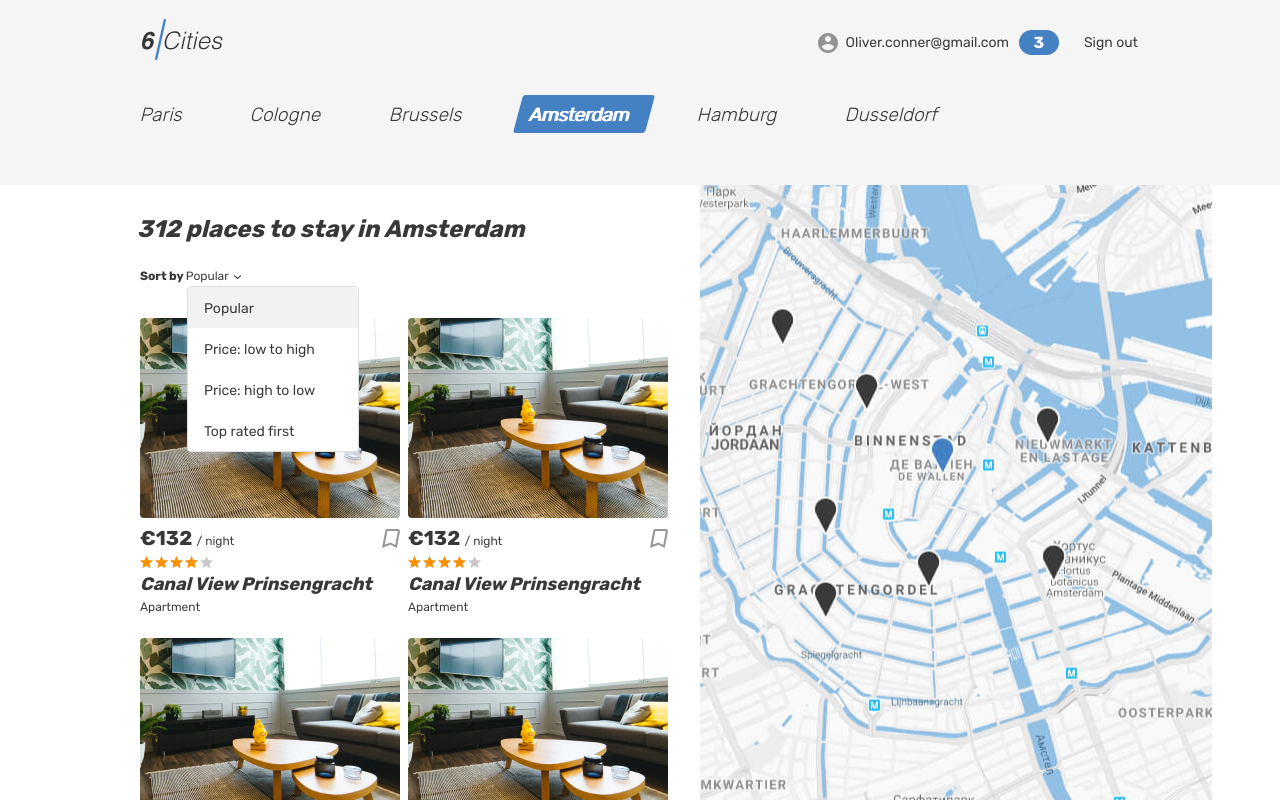
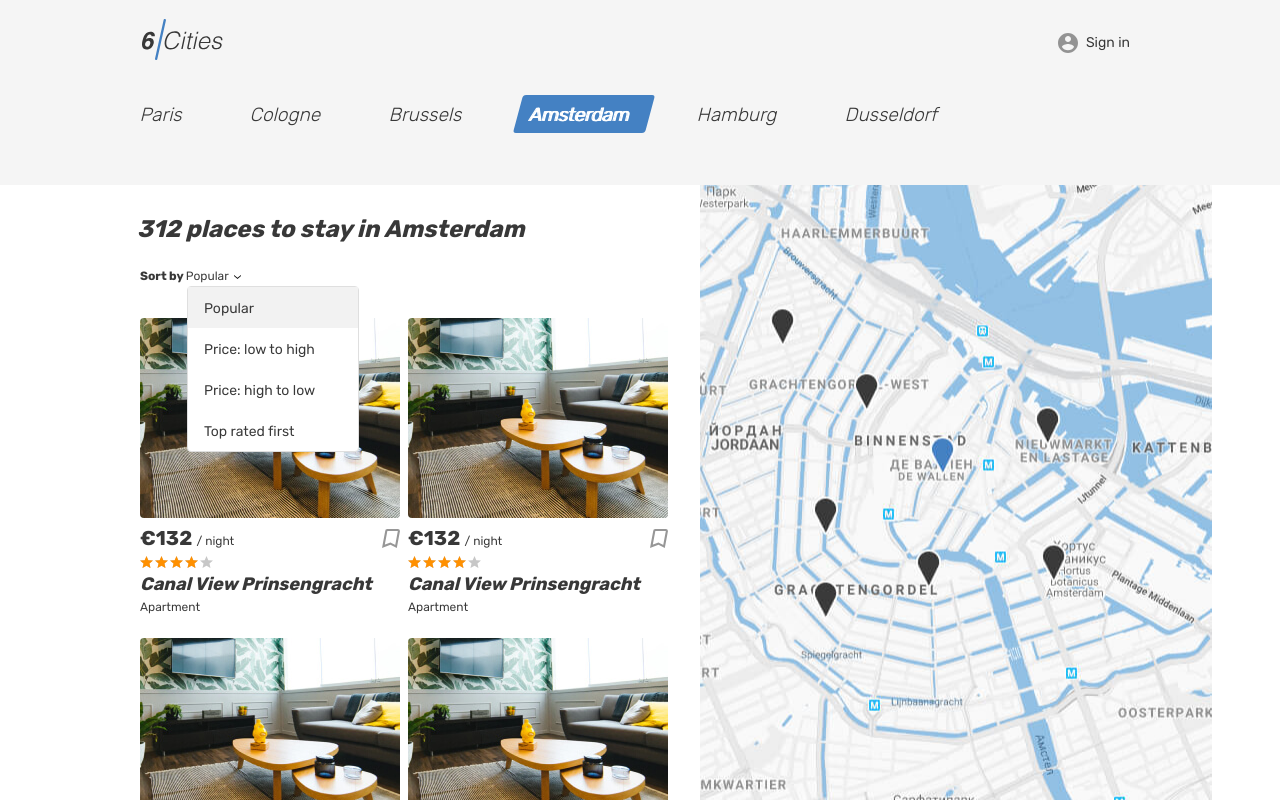
Before and after one commit to SergViktKobzev/96091-six-cities-12, a React (Create React App) app in the folder project/: page / in a window 1280 px wide. Built offline with nearby package versions, Linux system fonts and the light colour scheme.

Commit message:
Исправил замечания наставника по предыдущему ДЗ (module3-task1)

```diff
--- a/project/src/components/app/app.tsx
+++ b/project/src/components/app/app.tsx
@@ -2,23 +2,23 @@ import MainPage from '../../pages/main-page/main-page';
 import LoginPage from '../../pages/login-page/login-page';
 import FavoritesPage from '../../pages/favorites-page/favorites-page';
 import RoomPage from '../../pages/room-page/room-page';
-import NotFountPage from '../../pages/not-found-page/not-found-page';
+import NotFoundPage from '../../pages/not-found-page/not-found-page';
 import Layout from '../../pages/layout/layout';
 import {Route, BrowserRouter, Routes} from 'react-router-dom';
 import {AppRoute, AuthorizationStatus} from '../../const';
 import PrivateRoute from '../private-route/private-route';
 import {HelmetProvider} from 'react-helmet-async';
 
-type offerCountProps = {
+type OfferCountProps = {
   offerCount: number;
 };
 
-export default function App({offerCount}: offerCountProps): JSX.Element {
+export default function App({offerCount}: OfferCountProps): JSX.Element {
   return (
     <HelmetProvider>
       <BrowserRouter>
         <Routes>
-          <Route path={AppRoute.Main} element={<Layout />}>
+          <Route path={AppRoute.Main} element={<Layout authorizationStatus={AuthorizationStatus.NoAuth} />}>
             <Route index element={<MainPage offerCount={offerCount}/>} />
             <Route path={AppRoute.Login} element={<LoginPage />} />
             <Route path={AppRoute.Favorites} element={
@@ -28,7 +28,7 @@ export default function App({offerCount}: offerCountProps): JSX.Element {
             }
             />
             <Route path={AppRoute.Room} element={<RoomPage />} />
-            <Route path='*' element={<NotFountPage />} />
+            <Route path={AppRoute.NotFound} element={<NotFoundPage />} />
           </Route>
         </Routes>
       </BrowserRouter>
--- a/project/src/const.ts
+++ b/project/src/const.ts
@@ -3,6 +3,7 @@ export enum AppRoute {
   Login = '/login',
   Favorites = '/favorites',
   Room = '/offer/:id',
+  NotFound = '*',
 }
 
 export enum AuthorizationStatus {
--- a/project/src/pages/layout/layout.tsx
+++ b/project/src/pages/layout/layout.tsx
@@ -1,6 +1,44 @@
 import {Outlet, Link} from 'react-router-dom';
+import {AppRoute, AuthorizationStatus} from '../../const';
 
-export default function Layout(): JSX.Element {
+type AuthorizationStatusProps = {
+  authorizationStatus: AuthorizationStatus;
+};
+
+function UserNav({authorizationStatus}: AuthorizationStatusProps): JSX.Element {
+  if (authorizationStatus === AuthorizationStatus.Auth) {
+    return (
+      <ul className="header__nav-list">
+        <li className="header__nav-item user">
+          <Link className="header__nav-link header__nav-link--profile" to="/">
+            <div className="header__avatar-wrapper user__avatar-wrapper">
+            </div>
+            <span className="header__user-name user__name">Oliver.conner@gmail.com</span>
+            <span className="header__favorite-count">3</span>
+          </Link>
+        </li>
+        <li className="header__nav-item">
+          <Link className="header__nav-link" to="/">
+            <span className="header__signout">Sign out</span>
+          </Link>
+        </li>
+      </ul>
+    );
+  }
+  return (
+    <ul className="header__nav-list">
+      <li className="header__nav-item user">
+        <Link className="header__nav-link header__nav-link--profile" to={AppRoute.Login}>
+          <div className="header__avatar-wrapper user__avatar-wrapper">
+          </div>
+          <span className="header__login">Sign in</span>
+        </Link>
+      </li>
+    </ul>
+  );
+}
+
+export default function Layout({authorizationStatus}: AuthorizationStatusProps): JSX.Element {
   return (
     <div className="page page--gray page--main">
       <header className="header">
@@ -12,21 +50,7 @@ export default function Layout(): JSX.Element {
               </Link>
             </div>
             <nav className="header__nav">
-              <ul className="header__nav-list">
-                <li className="header__nav-item user">
-                  <Link className="header__nav-link header__nav-link--profile" to="/">
-                    <div className="header__avatar-wrapper user__avatar-wrapper">
-                    </div>
-                    <span className="header__user-name user__name">Oliver.conner@gmail.com</span>
-                    <span className="header__favorite-count">3</span>
-                  </Link>
-                </li>
-                <li className="header__nav-item">
-                  <Link className="header__nav-link" to="/">
-                    <span className="header__signout">Sign out</span>
-                  </Link>
-                </li>
-              </ul>
+              <UserNav authorizationStatus={AuthorizationStatus.NoAuth} />
             </nav>
           </div>
         </div>
--- a/project/src/pages/not-found-page/not-found-page.tsx
+++ b/project/src/pages/not-found-page/not-found-page.tsx
@@ -1,15 +1,11 @@
-import {Link} from 'react-router-dom';
 import {Helmet} from 'react-helmet-async';
 
-export default function NotFountPage(): JSX.Element {
+export default function NotFoundPage(): JSX.Element {
   return(
     <div className="page page--gray">
       <Helmet>
         <title>6 cities not found page</title>
       </Helmet>
-      <Link to="/">
-        <img className="header__logo" src="img/logo.svg" alt="6 cities logo" width="81" height="41" />
-      </Link>
       <h1>404. Page not found</h1>
     </div>
   );
```
